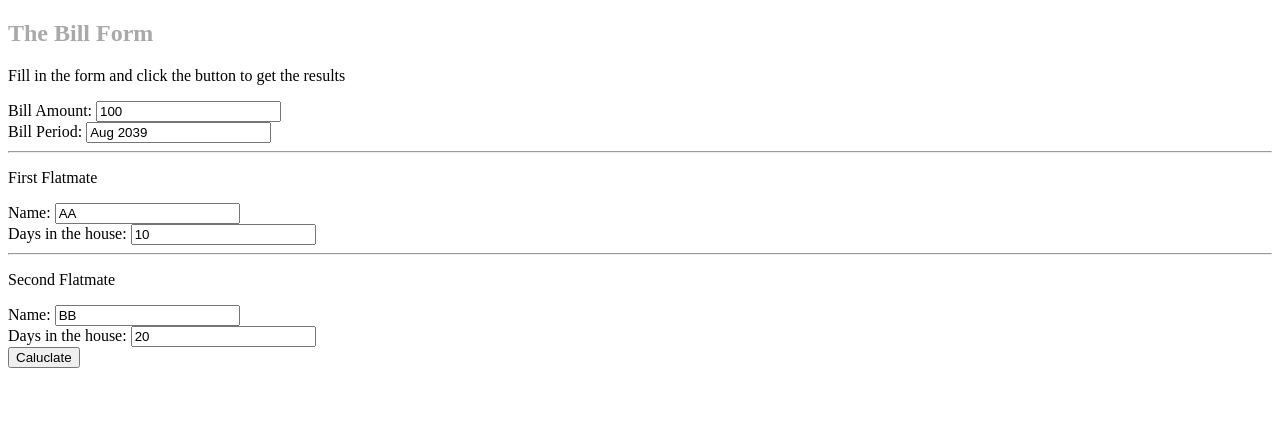
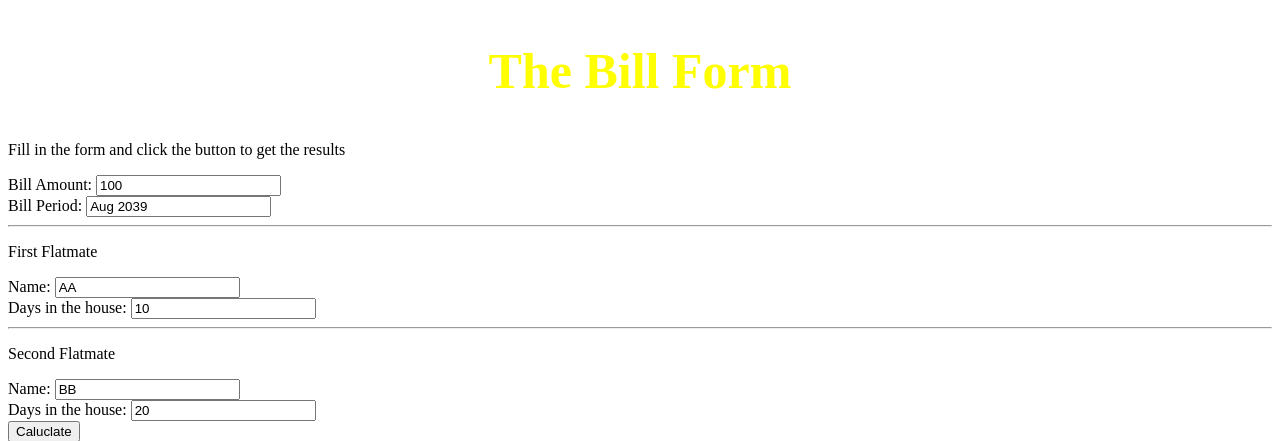
Before and after one commit to FrankGaoX/App-5-Flatmates-Bill-Web-App, a Flask app: page /bill in a window 1280 px wide. Shown: the top 441 px of the page. Run offline with Flask 2, Linux system fonts and the light colour scheme.

Commit message:
change color; text-align; font-size

```diff
--- a/static/main.css
+++ b/static/main.css
@@ -1,3 +1,5 @@
 h2 {
-    color: darkgrey;
+    color: yellow;
+    text-align: center;
+    font-size: 50px
 }
```
